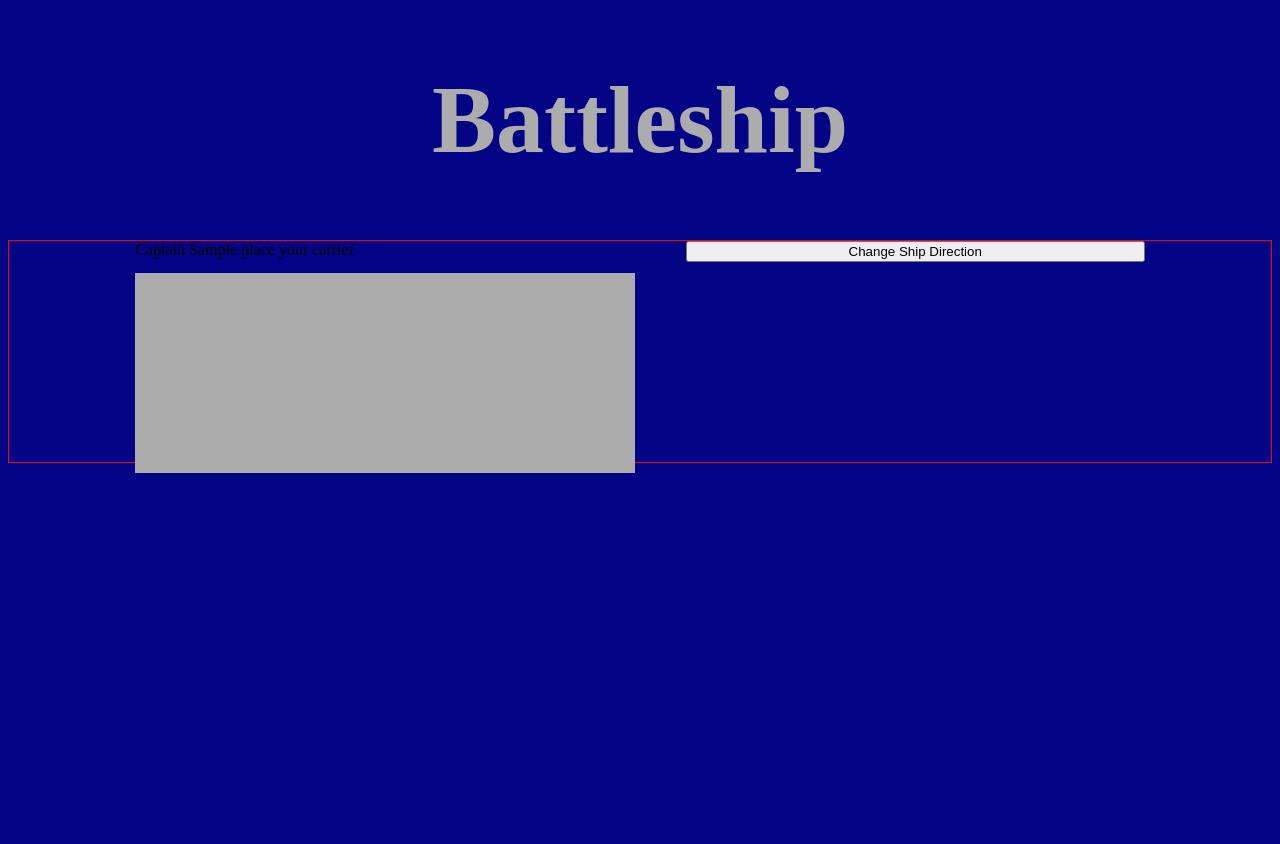
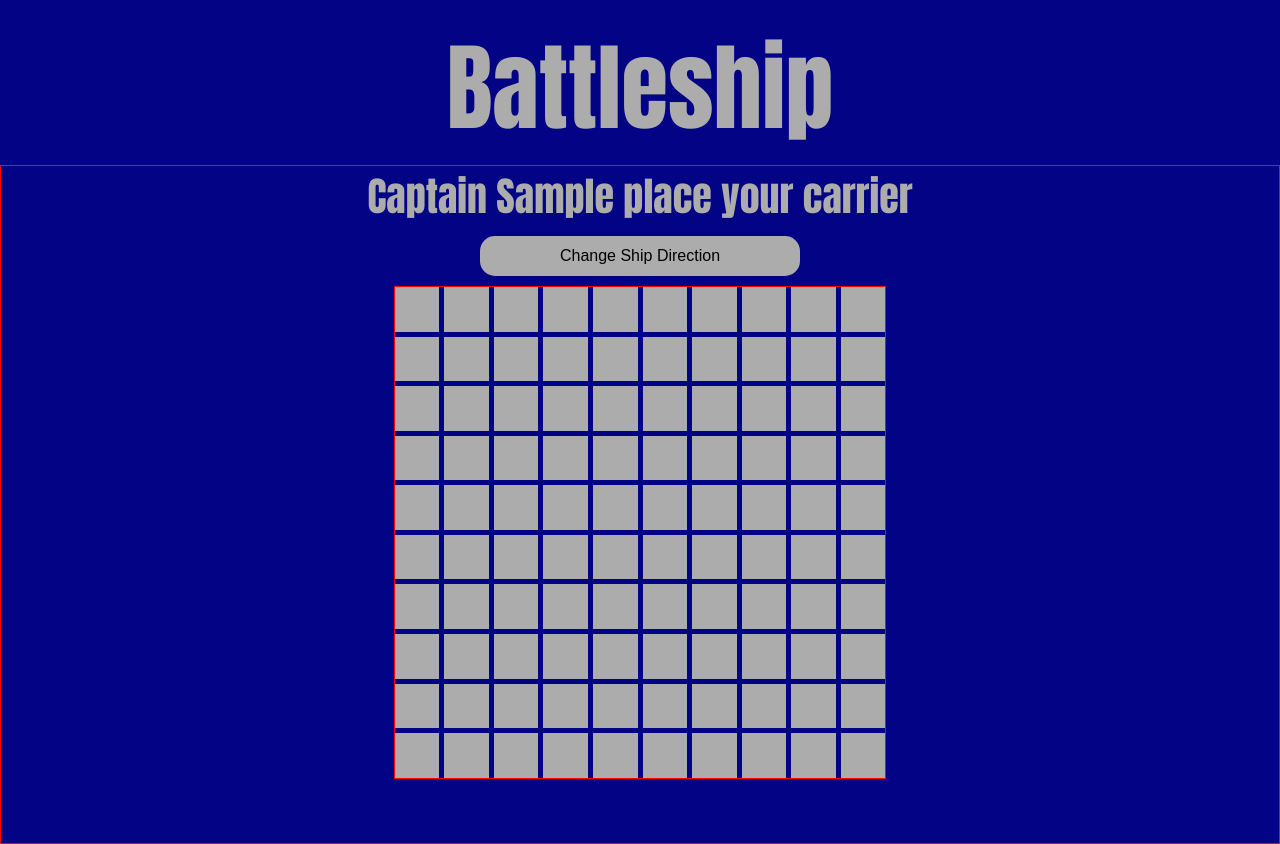
Before and after one commit to gurojohnson-design/battleship, a website built with webpack: page src/template.html in a window 1280 px wide. Both pictures are taken after typing "Sample" into the empty fields and a click on the button "PLAY GAME". Before the commit the page ends 800 px from the top, so only its background shows below. Built offline with nearby package versions, Linux system fonts and the light colour scheme.

Commit message:
CSS work

```diff
--- a/src/display/styles.css
+++ b/src/display/styles.css
@@ -1,22 +1,43 @@
 body {
     box-sizing: border-box;
     background-color: rgb(3, 3, 133);
+    font-family: 'Impact', sans-serif;
+    margin: 0%;
 }
 
-.title {
+.title, .input {
     justify-self: center;
     font-size: 3em;
     color: rgb(172, 172, 172);
 }
 
-.input, #name, #submitBtn {
-    color: white;
-    text-align: center;
-    font-size: 2rem;
+h1 {
+    margin: 15px;
+    margin-bottom: 5px;
+}
+
+#startBtn {
+    height: 2rem;
+    font-size: 1rem;
+    font-weight: bolder;
+    border-radius: 15px;
+    border: none;
 }
 
 #name {
     color: black;
+    font-size: 1.5rem;
+    height: 2.5rem;
+    border-radius: 15px;
+    text-align: center;
+    border: none;
+}
+
+#name:focus {
+    border: 1px solid lightgrey;
+    outline: none;
+    box-shadow: inset 5px lightgray;
+
 }
 
 #form {
@@ -30,27 +51,47 @@ body {
 }
 
 #placementBoardContainer{
+    border: 1px solid red;
     display: grid;
     grid-template-columns: repeat(10, 1fr);
+    gap: 5px;
+    width: 48%;
+    justify-self: center;
+    margin-bottom: 4rem;
 }
 .cell, .cpuCell {
-    min-height: 20px;
-    min-width: 50px;
+    aspect-ratio: 1;
     background-color: rgb(172, 172, 172);
-    display: flex;
 }
 
 #gameDisplay {
     display: none;
     border: 1px solid red;
-    grid-template-columns: 1fr 1fr;
-    gap: 5%;
+    gap: 10px;
     padding-left: 10%;
     padding-right: 10%;
+    margin: 0px;
+    height: min-content;
+}
+
+#shipMessage {
+    justify-self: center;
+    color: rgb(172, 172, 172);
+    font-size: 2.5rem;
+}
+
+#axisBtn {
+    width: 40vh;
+    justify-self: center;
+    height: 2.5rem;
+    font-size: 1rem;
+    background-color: rgb(172, 172, 172);
+    border: none;
+    border-radius: 15px;
 }
 
 #playerBoardContainer {
-    width: 37.25%;
+
     border: 3px solid green;
     display: grid;
     grid-template-columns: repeat(10, 1fr);
@@ -60,7 +101,7 @@ body {
 }
 
 #cpuBoardContainer {
-    width: 37.25%;
+
     border: 3px solid blue;
     display: grid;
     grid-template-columns: repeat(10, 1fr);
--- a/src/template.html
+++ b/src/template.html
@@ -8,10 +8,6 @@
   <body>
     <div class="title">
       <h1>Battleship</h1>
-    </div>
-
-    <div id="bodyContainer">
-
     </div>
 
     <div class="form" id="formContainer">
```
